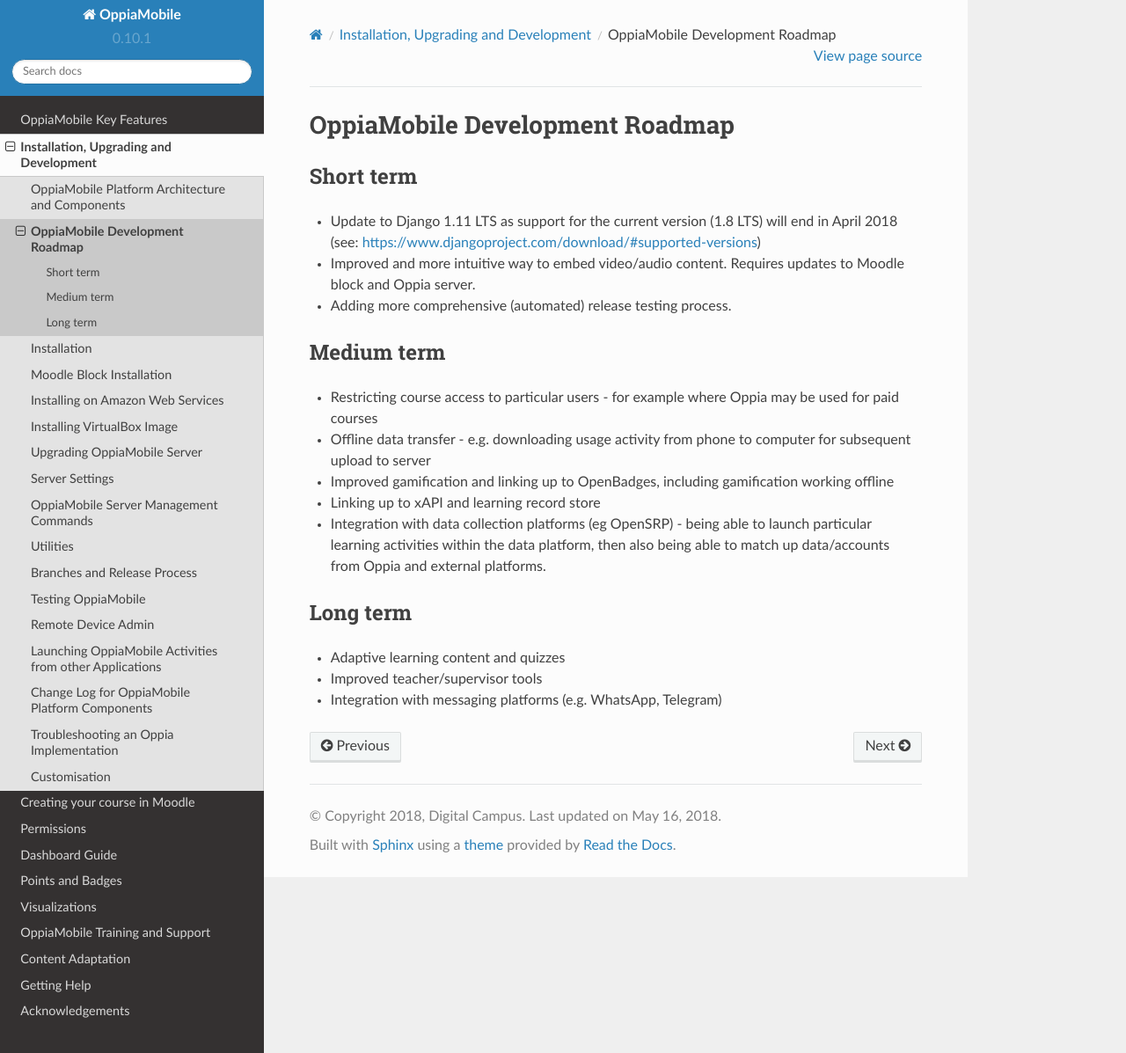
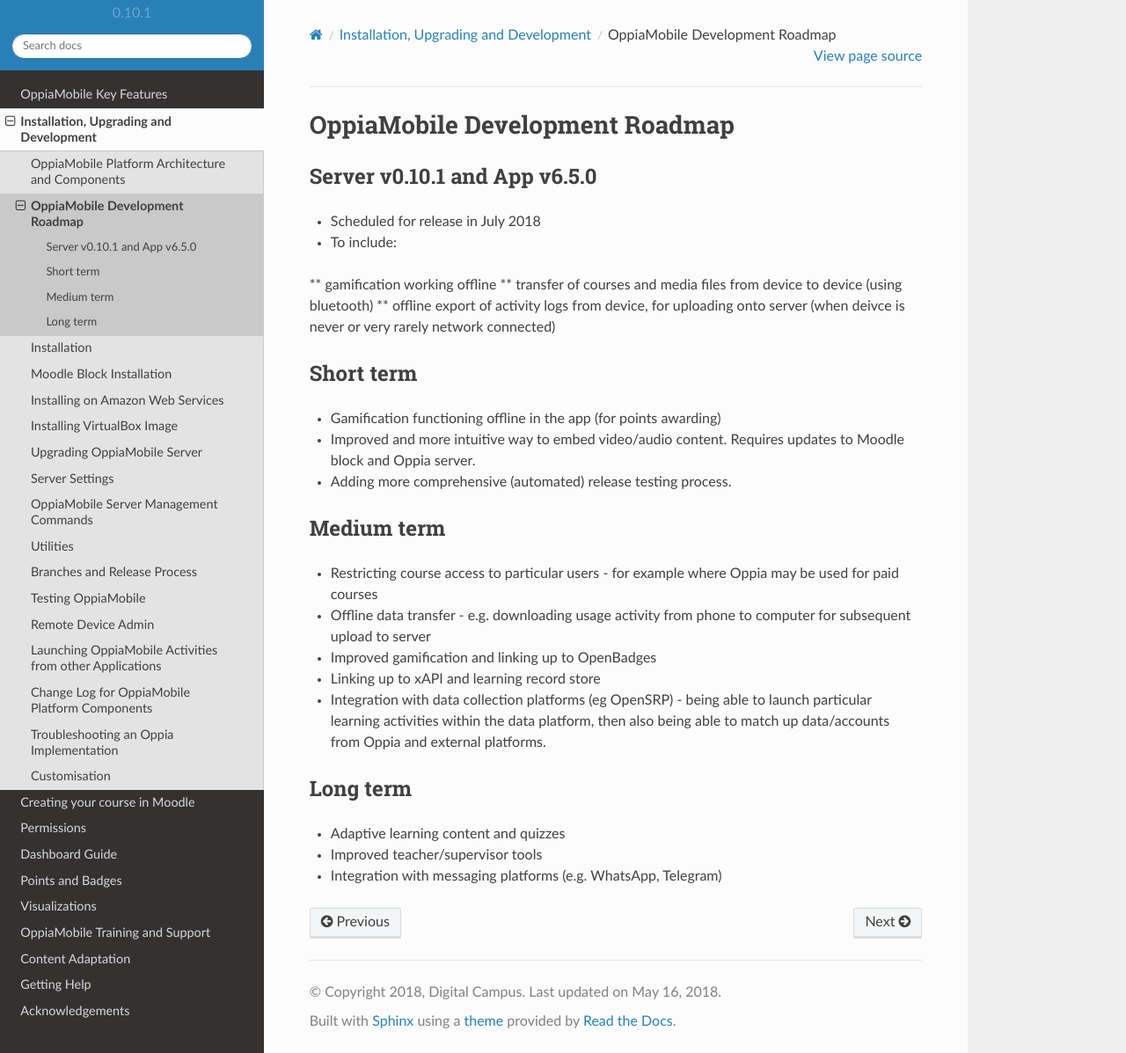
Before and after one commit to DigitalCampus/django-oppia, a Sphinx documentation site: the page built from docs/dev/roadmap.rst, in a window 1280 px wide and 1197 px high. Shown: the whole window at 88% size. Built offline with Sphinx 7.4.7 and the Read the Docs theme 2.0.0, drawn with Linux system fonts in a browser that asks for light colours; the version number is read from the project's files by our own code.

Commit message:
#445: update schema

```diff
--- a/docs/dev/roadmap.rst
+++ b/docs/dev/roadmap.rst
@@ -1,10 +1,21 @@
 OppiaMobile Development Roadmap
 =================================
+
+
+Server v0.10.1 and App v6.5.0
+------------------------------
+
+* Scheduled for release in July 2018
+* To include:
+** gamification working offline
+** transfer of courses and media files from device to device (using bluetooth)
+** offline export of activity logs from device, for uploading onto server (when deivce is never or very rarely network connected)
+
 
 Short term
 -------------
 
-* Update to Django 1.11 LTS as support for the current version (1.8 LTS) will end in April 2018 (see: https://www.djangoproject.com/download/#supported-versions)
+* Gamification functioning offline in the app (for points awarding)
 * Improved and more intuitive way to embed video/audio content. Requires updates to Moodle block and Oppia server.
 * Adding more comprehensive (automated) release testing process.
 
@@ -14,7 +25,7 @@
 
 * Restricting course access to particular users - for example where Oppia may be used for paid courses
 * Offline data transfer - e.g. downloading usage activity from phone to computer for subsequent upload to server
-* Improved gamification and linking up to OpenBadges, including gamification working offline
+* Improved gamification and linking up to OpenBadges
 * Linking up to xAPI and learning record store
 * Integration with data collection platforms (eg OpenSRP) - being able to launch particular learning activities within
   the data platform, then also being able to match up data/accounts from Oppia and external platforms.
```
Also changed, not shown: 3 other files.
